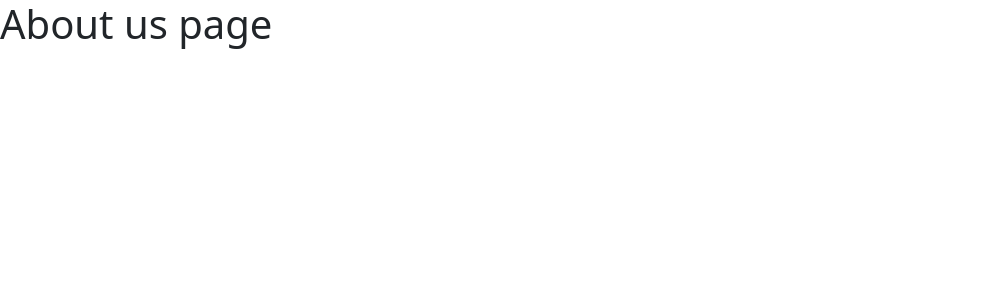
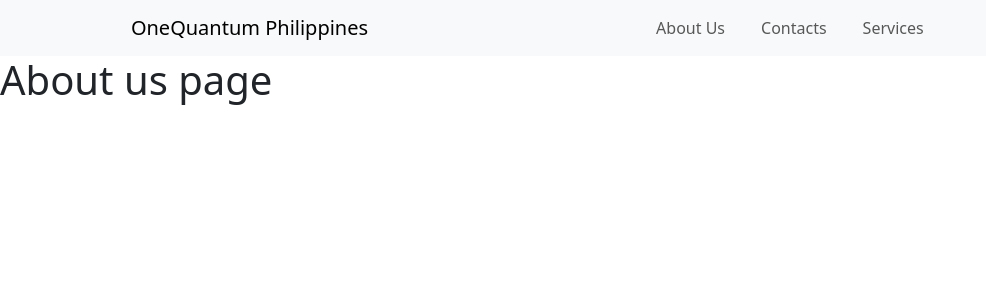
Before and after one commit to lalalance12/OneQuantum-PH-Website, a Flask app: page /about-us in a window 1280 px wide. Shown: the top 300 px of the page, without its empty margins (0-986 px from the left). Run offline with Flask 3, Linux system fonts and the light colour scheme.

Commit message:
add navigation bar in pages

```diff
--- a/app/templates/base.html
+++ b/app/templates/base.html
@@ -3,13 +3,43 @@
 <head>
     <meta charset="UTF-8">
     <meta name="viewport" content="width=device-width, initial-scale=1.0">
-    <title>{% block title %}OneQuantum PH{% endblock title %}</title>
+    <title>{% block title %}{% endblock title %} | OneQuantum PH</title>
+    <meta name="description" content="OneQuantum Philippines is a community-driven organization dedicated to promoting awareness.">
     <link href="https://cdn.jsdelivr.net/npm/bootstrap@5.3.2/dist/css/bootstrap.min.css" rel="stylesheet" integrity="sha384-T3c6CoIi6uLrA9TneNEoa7RxnatzjcDSCmG1MXxSR1GAsXEV/Dwwykc2MPK8M2HN" crossorigin="anonymous">
+    <link rel="stylesheet" href="{{ url_for('static', filename='styles.css') }}">
+
 </head>
 
 <body>
+
+    <!-- Navigation Bar  -->
+    <nav class="navbar navbar-expand-lg bg-body-tertiary">
+        <div class="container-fluid px-5">
+          <a class="navbar-brand add-marg" href="{{url_for('index')}}">OneQuantum Philippines</a>
+          <button class="navbar-toggler" type="button" data-bs-toggle="collapse" data-bs-target="#navbarSupportedContent" aria-controls="navbarSupportedContent" aria-expanded="false" aria-label="Toggle navigation">
+            <span class="navbar-toggler-icon"></span>
+          </button>
+          <div class="collapse navbar-collapse" id="navbarSupportedContent">
+            <ul class="navbar-nav me-auto mb-2 mb-lg-0">
+              <li class="nav-item">
+                <a class="nav-link" href="{{url_for('pages.about_us')}}">About Us</a>
+              </li>
+              <li class="nav-item">
+                <a class="nav-link" href="{{url_for('pages.contacts')}}">Contacts</a>
+              </li>
+              <li class="nav-item">
+                <a class="nav-link" href="{{url_for('pages.services')}}">Services</a>
+              </li>
+            </ul>
+          </div>
+        </div>
+      </nav>
+
+    <!-- Content for each pages  -->
     {% block content %} {% endblock %}
 
+
+    <!-- Scripts for all the pages  -->
     <script src="https://cdn.jsdelivr.net/npm/bootstrap@5.3.2/dist/js/bootstrap.bundle.min.js" integrity="sha384-C6RzsynM9kWDrMNeT87bh95OGNyZPhcTNXj1NW7RuBCsyN/o0jlpcV8Qyq46cDfL" crossorigin="anonymous" async></script>
 </body>
 
```
